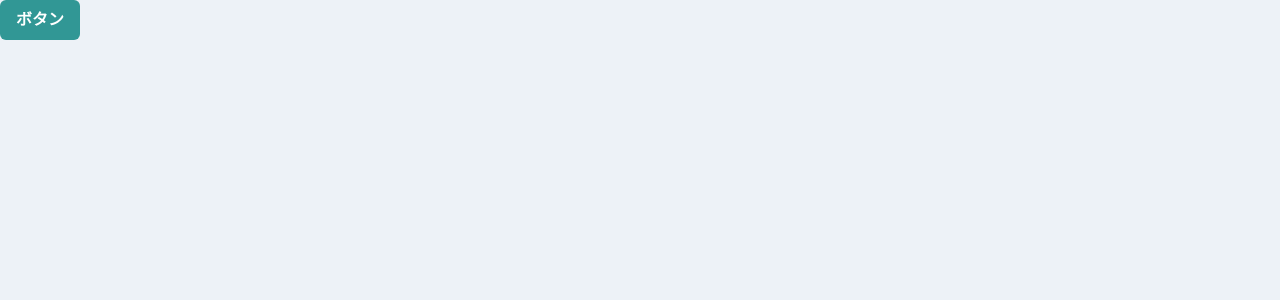
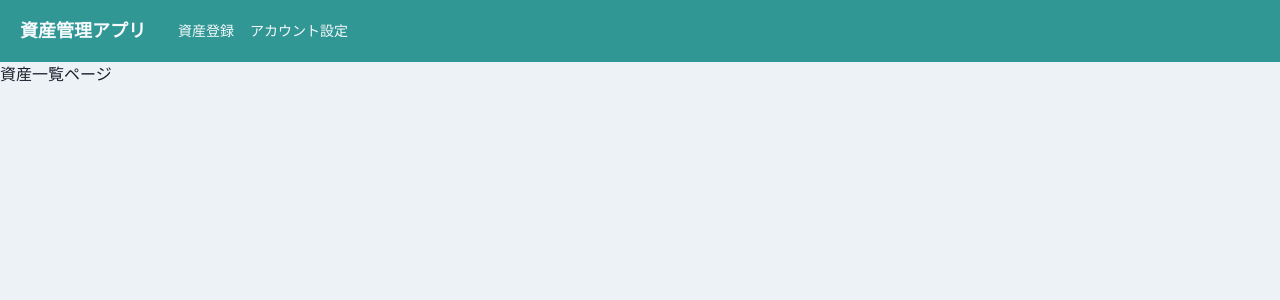
Before and after one commit to wtnb-s/asset_portfolio_frontend, a React (Create React App) app: page /dashboard in a window 1280 px wide. Shown: the top 300 px of the page. Built offline with nearby package versions, Linux system fonts and the light colour scheme; no server answers; what aws-amplify would draw is missing.

Commit message:
add Template

```diff
--- a/package.json
+++ b/package.json
@@ -4,6 +4,7 @@
   "private": true,
   "dependencies": {
     "@aws-amplify/ui-react": "^1.2.2",
+    "@chakra-ui/icons": "^1.0.13",
     "@chakra-ui/react": "^1.6.3",
     "@emotion/react": "^11.4.0",
     "@emotion/styled": "^11.3.0",
@@ -14,10 +15,12 @@
     "@types/node": "^14.14.31",
     "@types/react": "^17.0.11",
     "@types/react-dom": "^17.0.7",
+    "@types/react-router-dom": "^5.1.7",
     "aws-amplify": "^3.4.3",
     "framer-motion": "^4.1.17",
     "react": "^17.0.2",
     "react-dom": "^17.0.2",
+    "react-router-dom": "^5.2.0",
     "react-scripts": "4.0.3",
     "typescript": "^4.3.2",
     "web-vitals": "^1.0.1"
--- a/src/App.tsx
+++ b/src/App.tsx
@@ -1,10 +1,15 @@
-import { Button, ChakraProvider } from "@chakra-ui/react";
+import { ChakraProvider } from "@chakra-ui/react";
+import { BrowserRouter } from "react-router-dom";
+
 import theme from "./theme/theme";
+import { Router } from "./router/Router";
 
 export default function App() {
   return (
     <ChakraProvider theme={theme}>
-      <Button colorScheme="teal">ボタン</Button>
+            <BrowserRouter>
+        <Router />
+      </BrowserRouter>
     </ChakraProvider>
   );
 }
--- /dev/null
+++ b/src/components/organisms/layout/Header.tsx
@@ -0,0 +1,67 @@
+import {
+    Box,
+    Button,
+    Drawer,
+    DrawerBody,
+    DrawerContent,
+    DrawerOverlay,
+    Flex,
+    Heading,
+    IconButton,
+    Link,
+    useDisclosure
+  } from "@chakra-ui/react";
+  import { memo, VFC } from "react";
+  import { HamburgerIcon } from "@chakra-ui/icons";
+
+  export const Header: VFC = memo(() => {
+    const { isOpen, onOpen, onClose } = useDisclosure();
+    return (
+      <>
+        <Flex
+          as="nav"
+          bg="teal.500"
+          color="gray.50"
+          align="center"
+          justify="space-between"
+          padding={{ base: 3, md: 5 }}
+        >
+          <Flex align="center" as="a" mr={8} _hover={{ cursor: "pointer" }}>
+            <Heading as="h1" fontSize={{ base: "md", md: "lg" }}>
+              資産管理アプリ
+            </Heading>
+          </Flex>
+          <Flex
+            align="center"
+            fontSize="sm"
+            flexGrow={2}
+            display={{ base: "none", md: "flex" }}
+          >
+            <Box pr={4}>
+              <Link>資産登録</Link>
+            </Box>
+            <Link>アカウント設定</Link>
+          </Flex>
+          <IconButton
+            aria-label="メニューボタン"
+            icon={<HamburgerIcon />}
+            siza="sm"
+            variant="unstyled"
+            display={{ base: "block", md: "none" }}
+            onClick={onOpen}
+          />
+        </Flex>
+        <Drawer placement="left" size="xs" onClose={onClose} isOpen={isOpen}>
+          <DrawerOverlay>
+            <DrawerContent>
+              <DrawerBody p={0} bg="gray.100">
+                <Button w="100%">資産一覧</Button>
+                <Button w="100%">資産登録</Button>
+                <Button w="100%">アカウント設定</Button>
+              </DrawerBody>
+            </DrawerContent>
+          </DrawerOverlay>
+        </Drawer>
+      </>
+    );
+  });
--- /dev/null
+++ b/src/components/pages/Account.tsx
@@ -0,0 +1,5 @@
+import { memo, VFC } from "react";
+
+export const Account: VFC = memo(() => {
+  return <p>アカウント設定ページ</p>;
+});
--- /dev/null
+++ b/src/components/pages/Dashboard.tsx
@@ -0,0 +1,5 @@
+import { memo, VFC } from "react";
+
+export const Dashboard: VFC = memo(() => {
+  return <p>資産一覧ページ</p>;
+});
--- /dev/null
+++ b/src/components/pages/Detail.tsx
@@ -0,0 +1,5 @@
+import { memo, VFC } from "react";
+
+export const Detail: VFC = memo(() => {
+  return <p>資産詳細ページ</p>;
+});
--- /dev/null
+++ b/src/components/pages/Login.tsx
@@ -0,0 +1,5 @@
+import { memo, VFC } from "react";
+
+export const Login: VFC = memo(() => {
+  return <p>ログインページ</p>;
+});
--- /dev/null
+++ b/src/components/pages/Page404.tsx
@@ -0,0 +1,5 @@
+import { memo, VFC } from "react";
+
+export const Page404: VFC = memo(() => {
+  return <p>404ページ</p>;
+});
--- /dev/null
+++ b/src/components/templetes/HeaderLayout.tsx
@@ -0,0 +1,16 @@
+import { memo, ReactNode, VFC } from "react";
+import { Header } from "../organisms/layout/Header";
+
+type Props = {
+  children: ReactNode;
+};
+
+export const HeaderLayout: VFC<Props> = memo((props) => {
+  const { children } = props;
+  return (
+    <>
+      <Header />
+      {children}
+    </>
+  );
+});
--- /dev/null
+++ b/src/router/DashboardRouter.tsx
@@ -0,0 +1,21 @@
+import { Dashboard } from "../components/pages/Dashboard";
+import { Detail } from "../components/pages/Detail";
+import { Page404 } from "../components/pages/Page404";
+
+export const DashboardRouter = [
+  {
+    path: "/",
+    exact: true,
+    children: <Dashboard />
+  },
+  {
+    path: "/detail",
+    exact: false,
+    children: <Detail />
+  },
+  {
+    path: "*",
+    exact: false,
+    children: <Page404 />
+  }
+];
--- /dev/null
+++ b/src/router/Router.tsx
@@ -0,0 +1,40 @@
+import { memo, VFC } from "react";
+import { Route, Switch } from "react-router-dom";
+
+import { Login } from "../components/pages/Login";
+import { Account } from "../components/pages/Account";
+import { DashboardRouter } from "./DashboardRouter";
+import { Page404 } from "../components/pages/Page404";
+import { HeaderLayout } from "../components/templetes/HeaderLayout";
+
+export const Router: VFC = memo(() => {
+  return (
+    <Switch>
+      <Route exact path="/">
+        <Login />
+      </Route>
+      <Route
+        path="/dashboard"
+        render={({ match: { url } }) => (
+          <Switch>
+            {DashboardRouter.map((route) => (
+              <Route
+                key={route.path}
+                exact={route.exact}
+                path={`${url}${route.path}`}
+              >
+                <HeaderLayout>{route.children}</HeaderLayout>
+              </Route>
+            ))}
+          </Switch>
+        )}
+      />
+      <Route exact path="/account">
+        <Account />
+      </Route>
+      <Route path="*">
+        <Page404 />
+      </Route>
+    </Switch>
+  );
+});
```
Also changed, not shown: 2 other files (tests, documents, lock files or other folders).
